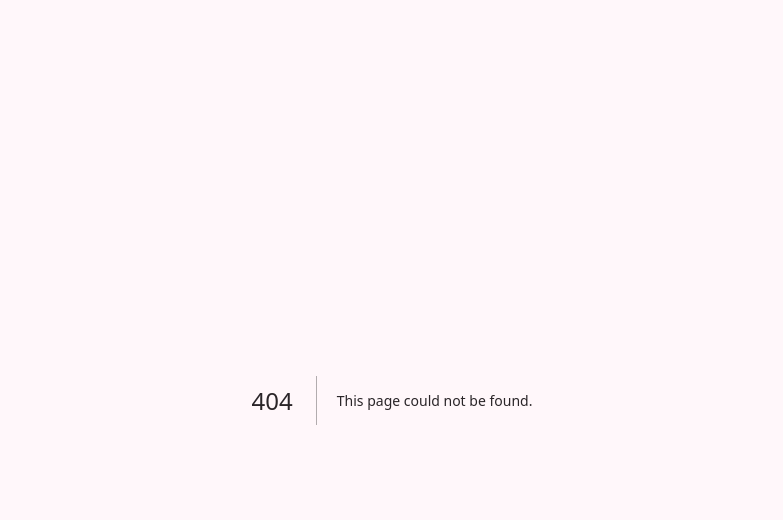
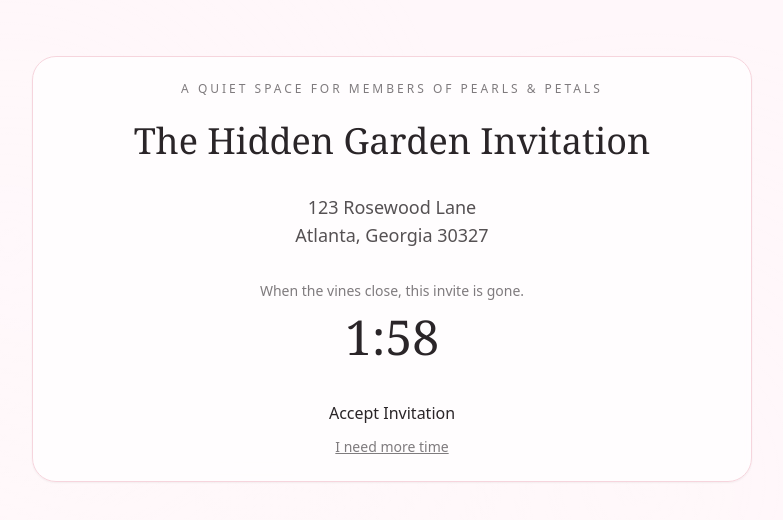
Before and after one commit to trotterkyla-eng/pearlsandpetals-web, a Next.js app: page /i/1 in a window 1280 px wide. Before the commit this address had no page. Shown: the top 520 px of the page, without its empty margins (248-1031 px from the left). Built offline with nearby package versions, Linux system fonts and the light colour scheme.

Commit message:
Create InvitePage component for event invitations

```diff
--- /dev/null
+++ b/app/i/[token]/page.tsx
@@ -0,0 +1,57 @@
+import Link from "next/link";
+import { OrnateCard } from "@/components/OrnateCard";
+import { SparkleField } from "@/components/SparkleField";
+
+export default function InvitePage({ params }: { params: { token: string } }) {
+  const token = params.token;
+
+  // TEMP preview data (we’ll swap to Supabase lookup next)
+  const invite = {
+    title: "The Hidden Garden Invitation",
+    address: "123 Rosewood Lane",
+    cityStateZip: "Atlanta, Georgia 30327",
+    secondsLeft: 118, // placeholder for now
+  };
+
+  return (
+    <main className="min-h-screen relative overflow-hidden bg-garden">
+      <SparkleField />
+
+      <div className="mx-auto max-w-3xl px-6 py-14">
+        <OrnateCard>
+          <p className="text-center text-xs tracking-[0.25em] uppercase text-ink/60">
+            A quiet space for members of Pearls & Petals
+          </p>
+
+          <h1 className="mt-6 text-center font-serif text-4xl text-ink">
+            {invite.title}
+          </h1>
+
+          <div className="mt-8 text-center text-ink/80">
+            <p className="text-lg">{invite.address}</p>
+            <p className="text-lg">{invite.cityStateZip}</p>
+          </div>
+
+          <div className="mt-8 text-center">
+            <p className="text-sm text-ink/60">
+              When the vines close, this invite is gone.
+            </p>
+            <p className="mt-3 font-serif text-5xl text-ink tabular-nums">
+              1:58
+            </p>
+          </div>
+
+          <div className="mt-10 flex flex-col items-center gap-3">
+            <button className="btn-primary w-full max-w-xs">
+              Accept Invitation
+            </button>
+
+            <Link className="text-sm text-ink/60 underline" href={`/i/${token}/hold`}>
+              I need more time
+            </Link>
+          </div>
+        </OrnateCard>
+      </div>
+    </main>
+  );
+}
```
